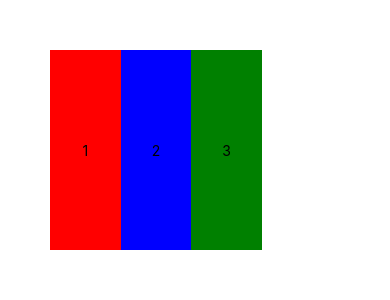
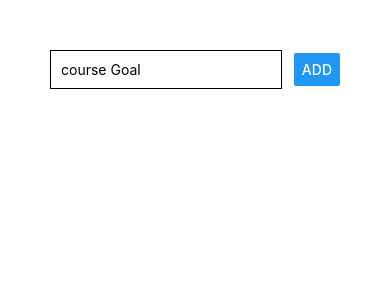
Before and after one commit to Amanymous/React-Native, a React Native app: screen / in a window 390 px wide. Shown: the top 300 px of the page. Built offline with nearby package versions, Linux system fonts and the light colour scheme.

Commit message:
inline style part-1

```diff
--- a/App.js
+++ b/App.js
@@ -24,59 +24,93 @@
 // }
 
 // ========================Section 2 flexbox detail====================
+// import React from "react";
+// import { Text, View } from "react-native";
+
+// export default function App() {
+//   return (
+//     <View
+//       style={{
+//         padding: 50,
+//         flexDirection: "row",
+//         width: "80%",
+//         height: 300,
+//         justifyContent: "space-around",
+//         alignItems: "stretch",
+//       }}
+//     >
+//       <View
+//         style={{
+//           backgroundColor: "red",
+//           // width: 100,
+//           // height: 100,
+//           flex:1,
+//           justifyContent: "center",
+//           alignItems: "center",
+//         }}
+//       >
+//         <Text>1</Text>
+//       </View>
+//       <View
+//         style={{
+//           backgroundColor: "blue",
+//           // width: 100,
+//           // height: 100,
+//           flex:1,
+
+//           justifyContent: "center",
+//           alignItems: "center",
+//         }}
+//       >
+//         <Text>2</Text>
+//       </View>
+//       <View
+//         style={{
+//           backgroundColor: "green",
+//           // width: 100,
+//           // height: 100,
+//           flex:1,
+
+//           justifyContent: "center",
+//           alignItems: "center",
+//         }}
+//       >
+//         <Text>3</Text>
+//       </View>
+//     </View>
+//   );
+// =========================Section 3=======================
 import React from "react";
-import { Text, View } from "react-native";
+import { StyleSheet, View, TextInput, Button } from "react-native";
 
 export default function App() {
   return (
-    <View
-      style={{
-        padding: 50,
-        flexDirection: "row",
-        width: "80%",
-        height: 300,
-        justifyContent: "space-around",
-        alignItems: "stretch",
-      }}
-    >
+    <View style={styles.screen}>
       <View
-        style={{
-          backgroundColor: "red",
-          // width: 100,
-          // height: 100,
-          flex:1,
-          justifyContent: "center",
-          alignItems: "center",
-        }}
+        style={styles.inputContainer}
       >
-        <Text>1</Text>
-      </View>
-      <View
-        style={{
-          backgroundColor: "blue",
-          // width: 100,
-          // height: 100,
-          flex:1,
-
-          justifyContent: "center",
-          alignItems: "center",
-        }}
-      >
-        <Text>2</Text>
-      </View>
-      <View
-        style={{
-          backgroundColor: "green",
-          // width: 100,
-          // height: 100,
-          flex:1,
-
-          justifyContent: "center",
-          alignItems: "center",
-        }}
-      >
-        <Text>3</Text>
+        <TextInput
+          placeholder="course Goal"
+          style={styles.TextInput}
+        />
+        <Button title="ADD" />
       </View>
     </View>
   );
 }
+const styles = StyleSheet.create({
+  screen:{
+    padding:50
+  },
+  inputContainer:{
+    flexDirection: "row",
+    justifyContent: "space-between",
+    alignItems: "center",
+  },
+  TextInput:{
+    width: "80%",
+    borderColor: "black",
+    borderWidth: 1,
+    padding: 10,
+  }
+});
```
